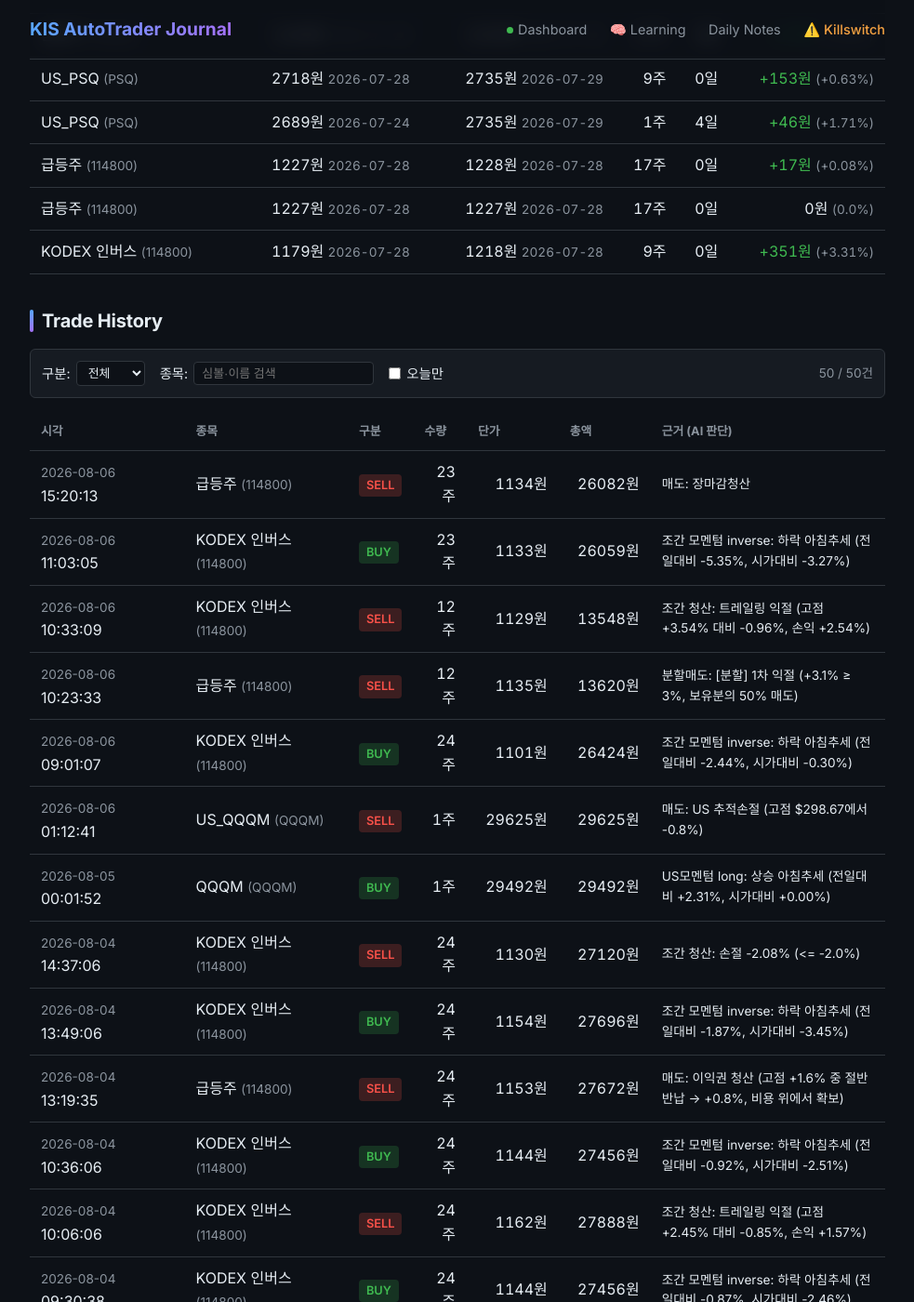
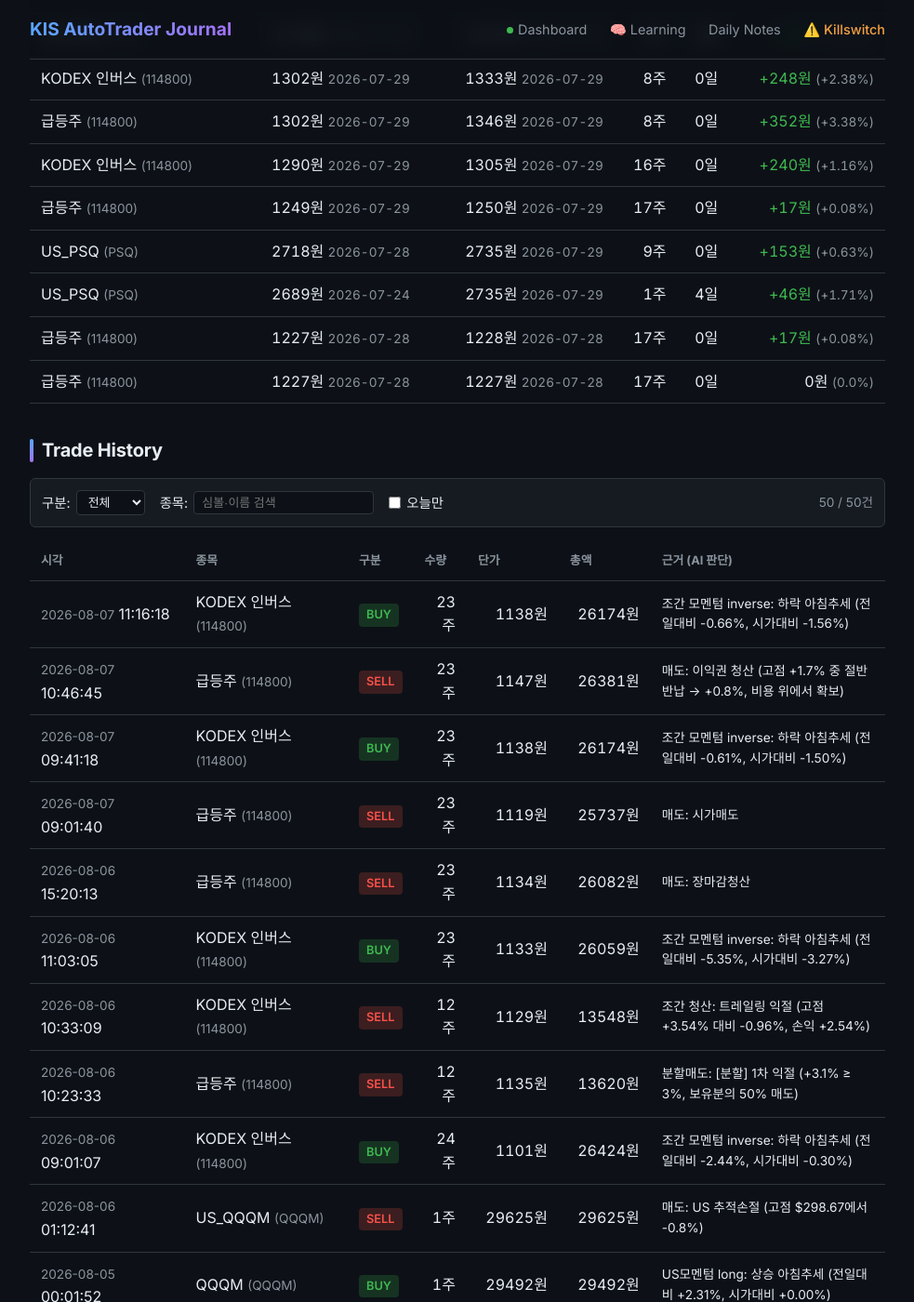
Before and after one commit to BudongJW/kis-trading-journal, a Jekyll site: the page built from index.html, in a window 1280 px wide and 1400 px high, scrolled down 4533 px. Shown: the whole window at 93% size, without its empty margins (148-1131 px from the left). Built offline with Jekyll 4.4.1, drawn with Linux system fonts in a browser that asks for light colours; nearby versions of some CDN libraries; some of the changed text lies outside the part shown.

Commit message:
auto: portfolio update 14:41

```diff
--- a/_data/portfolio.json
+++ b/_data/portfolio.json
@@ -1,5 +1,5 @@
 {
-  "updated_at": "2026-08-07T10:00:29.006985+09:00",
+  "updated_at": "2026-08-07T14:41:45.956455+09:00",
   "initial_capital": 500000,
   "cash": 847094,
   "holdings": [
@@ -7,12 +7,14 @@
       "symbol": "114800",
       "name": "KODEX 인버스",
       "qty": 23,
-      "current_price": 1122,
-      "value": 25806,
-      "buy_price": 1138,
-      "pnl": -368,
-      "pnl_pct": -1.4,
-      "manual": true,
+      "current_price": 1142,
+      "value": 26266,
+      "buy_price": 1139,
+      "pnl": 69,
+      "pnl_pct": 0.26,
+      "atr_at_buy": 0.0,
+      "hold_days": 0,
+      "peak_price": 1151,
       "stop_price": 1104
     }
   ],
@@ -29,66 +31,18 @@
     "set_at": "",
     "set_by": ""
   },
-  "holdings_value": 25806,
-  "total_value": 847101,
-  "total_pnl": -288,
-  "total_pnl_pct": -0.03,
-  "realized_pnl": 80,
-  "unrealized_pnl": -368,
-  "total_trades": 212,
-  "completed_trades": 115,
-  "winning_trades": 69,
+  "holdings_value": 26266,
+  "total_value": 847745,
+  "total_pnl": 356,
+  "total_pnl_pct": 0.04,
+  "realized_pnl": 287,
+  "unrealized_pnl": 69,
+  "total_trades": 216,
+  "completed_trades": 116,
+  "winning_trades": 70,
   "losing_trades": 42,
-  "win_rate": 60.0,
+  "win_rate": 60.3,
   "trades": [
-    {
-      "timestamp": "2026-07-28T11:42:16",
-      "date": "2026-07-28",
-      "time": "11:42:16",
-      "symbol": "114800",
-      "name": "KODEX 인버스",
-      "side": "buy",
-      "qty": 17,
-      "price": 1227,
-      "amount": 20859,
-      "reason": "조간 모멘텀 inverse: 하락 아침추세 (전일대비 -10.05%, 시가대비 -4.58%)"
-    },
-    {
-      "timestamp": "2026-07-28T12:21:14",
-      "date": "2026-07-28",
-      "time": "12:21:14",
-      "symbol": "114800",
-      "name": "급등주",
-      "side": "sell",
-      "qty": 17,
-      "price": 1227,
-      "amount": 20859,
-      "reason": "매도: 본전이익 보존 (고점 +1.1%였다가 반전 → +0.0%, 손절 전 이익권 청산)"
-    },
-    {
-      "timestamp": "2026-07-28T12:51:16",
-      "date": "2026-07-28",
-      "time": "12:51:16",
-      "symbol": "114800",
-      "name": "KODEX 인버스",
-      "side": "buy",
-      "qty": 17,
-      "price": 1227,
-      "amount": 20859,
-      "reason": "조간 모멘텀 inverse: 하락 아침추세 (전일대비 -10.15%, 시가대비 -4.68%)"
-    },
-    {
-      "timestamp": "2026-07-28T13:56:44",
-      "date": "2026-07-28",
-      "time": "13:56:44",
-      "symbol": "114800",
-      "name": "급등주",
-      "side": "sell",
-      "qty": 17,
-      "price": 1228,
-      "amount": 20876,
-      "reason": "매도: 본전이익 보존 (고점 +1.1%였다가 반전 → +0.1%, 손절 전 이익권 청산)"
-    },
     {
       "timestamp": "2026-07-28T23:59:56",
       "date": "2026-07-28",
@@ -640,23 +594,57 @@
       "price": 1134,
       "amount": 26082,
       "reason": "매도: 장마감청산"
+    },
+    {
+      "timestamp": "2026-08-07T09:01:40",
+      "date": "2026-08-07",
+      "time": "09:01:40",
+      "symbol": "114800",
+      "name": "급등주",
+      "side": "sell",
+      "qty": 23,
+      "price": 1119,
+      "amount": 25737,
+      "reason": "매도: 시가매도"
+    },
+    {
+      "timestamp": "2026-08-07T09:41:18",
+      "date": "2026-08-07",
+      "time": "09:41:18",
+      "symbol": "114800",
+      "name": "KODEX 인버스",
+      "side": "buy",
+      "qty": 23,
+      "price": 1138,
+      "amount": 26174,
+      "reason": "조간 모멘텀 inverse: 하락 아침추세 (전일대비 -0.61%, 시가대비 -1.50%)"
+    },
+    {
+      "timestamp": "2026-08-07T10:46:45",
+      "date": "2026-08-07",
+      "time": "10:46:45",
+      "symbol": "114800",
+      "name": "급등주",
+      "side": "sell",
+      "qty": 23,
+      "price": 1147,
+      "amount": 26381,
+      "reason": "매도: 이익권 청산 (고점 +1.7% 중 절반 반납 → +0.8%, 비용 위에서 확보)"
+    },
+    {
+      "timestamp": "2026-08-07T11:16:18",
+      "date": "2026-08-07",
+      "time": "11:16:18",
+      "symbol": "114800",
+      "name": "KODEX 인버스",
+      "side": "buy",
+      "qty": 23,
+      "price": 1138,
+      "amount": 26174,
+      "reason": "조간 모멘텀 inverse: 하락 아침추세 (전일대비 -0.66%, 시가대비 -1.56%)"
     }
   ],
   "realized": [
-    {
-      "symbol": "114800",
-      "name": "KODEX 인버스",
-      "buy_date": "2026-07-28",
-      "buy_time": "09:00:39",
-      "buy_price": 1179,
-      "sell_date": "2026-07-28",
-      "sell_time": "11:12:45",
-      "sell_price": 1218,
-      "qty": 9,
-      "pnl": 351,
-      "pnl_pct": 3.31,
-      "hold_days": 0
-    },
     {
       "symbol": "114800",
       "name": "급등주",
@@ -1062,41 +1050,76 @@
       "pnl": 23,
       "pnl_pct": 0.09,
       "hold_days": 0
+    },
+    {
+      "symbol": "114800",
+      "name": "급등주",
+      "buy_date": "2026-08-07",
+      "buy_time": "09:41:18",
+      "buy_price": 1138,
+      "sell_date": "2026-08-07",
+      "sell_time": "10:46:45",
+      "sell_price": 1147,
+      "qty": 23,
+      "pnl": 207,
+      "pnl_pct": 0.79,
+      "hold_days": 0
     }
   ],
   "rejected_orders": [],
   "today_summary": {
     "date": "2026-08-07",
-    "buys": 0,
-    "sells": 0,
-    "completed_round_trips": 0,
-    "buy_notional": 0,
-    "sell_notional": 0,
-    "fees": 0,
-    "taxes": 0,
-    "total_cost": 0,
-    "realized_pnl_gross": 0,
-    "realized_pnl_net": 0,
-    "best_trade": null,
-    "worst_trade": null
+    "buys": 2,
+    "sells": 2,
+    "completed_round_trips": 1,
+    "buy_notional": 52348,
+    "sell_notional": 52118,
+    "fees": 16,
+    "taxes": 120,
+    "total_cost": 136,
+    "realized_pnl_gross": 207,
+    "realized_pnl_net": 71,
+    "best_trade": {
+      "symbol": "114800",
+      "name": "급등주",
+      "pnl": 207,
+      "pnl_pct": 0.79
+    },
+    "worst_trade": {
+      "symbol": "114800",
+      "name": "급등주",
+      "pnl": 207,
+      "pnl_pct": 0.79
+    }
   },
   "costs": {
-    "total_fees": 6833,
-    "total_taxes": 24351,
-    "total_cost": 31184,
-    "realized_pnl_gross": 80,
-    "realized_pnl_net": -31104,
+    "total_fees": 6849,
+    "total_taxes": 24471,
+    "total_cost": 31320,
+    "realized_pnl_gross": 287,
+    "realized_pnl_net": -31033,
     "tax_exemption_remaining_krw": 2500000
   },
   "performance": {
-    "sharpe_ratio": -0.0,
+    "sharpe_ratio": 0.0,
     "max_drawdown_pct": -100.0,
     "profit_factor": 1.0,
-    "avg_win_pct": 1.52,
+    "avg_win_pct": 1.51,
     "avg_loss_pct": -1.69,
-    "total_return_pct": -0.06
+    "total_return_pct": 0.07
   },
-  "r_summary": {},
+  "r_summary": {
+    "total_trades": 2,
+    "avg_r": -0.07,
+    "median_r": 0.26,
+    "win_rate": 0.5,
+    "avg_win_r": 0.26,
+    "avg_loss_r": -0.41,
+    "expectancy_r": -0.07,
+    "best_r": 0.26,
+    "worst_r": -0.41,
+    "last_updated": "2026-08-07 10:46"
+  },
   "daily_history": [
     {
       "date": "2026-05-12",
@@ -2003,13 +2026,13 @@
     },
     {
       "date": "2026-08-07",
-      "total_value": 847101,
+      "total_value": 847745,
       "cash": 847094,
-      "holdings_value": 25806,
-      "day_pnl": -368,
-      "cumul_pnl": -288,
-      "realized_pnl": 80,
-      "unrealized_pnl": -368,
+      "holdings_value": 26266,
+      "day_pnl": 140,
+      "cumul_pnl": 356,
+      "realized_pnl": 287,
+      "unrealized_pnl": 69,
       "net_deposit": 347389,
       "regime": "down",
       "hmm_state": "sideways",
@@ -2096,7 +2119,7 @@
     ]
   },
   "risk": {
-    "kelly_f": 0.1444,
+    "kelly_f": 0.1463,
     "drawdown_scale": 1.2,
     "drawdown_reason": "3연속 수익 → 120% 확대",
     "stop_type": "ATR×1.5 동적",
@@ -2106,12 +2129,19 @@
     "trained": false
   },
   "bear_strategy": {
-    "regime": "BULL",
-    "enabled": false
+    "enabled": true,
+    "regime": "CAUTION",
+    "confidence": 0.65,
+    "sma_ratio": 0.1214,
+    "canary_bad": 1,
+    "canary_scores": {
+      "195930": 1.2814,
+      "132030": -0.3246
+    }
   },
   "us_session": {
     "enabled": true,
-    "cash_usd": 578.262891,
+    "cash_usd": 578.17741,
     "positions": 0,
     "holdings": [],
     "max_positions": 3,
@@ -2281,10 +2311,10 @@
     "game": {
       "level": 10,
       "title": "베테랑",
-      "xp": 34666,
-      "xp_in_level": 5190,
+      "xp": 35066,
+      "xp_in_level": 5590,
       "xp_for_next": 12388,
-      "progress_pct": 41.9,
+      "progress_pct": 45.1,
       "achievements": [
         {
           "icon": "🎯",
@@ -2314,7 +2344,7 @@
           "icon": "💰",
           "name": "수익 전환",
           "desc": "누적 손익 플러스",
-          "done": false
+          "done": true
         },
         {
           "icon": "📊",
@@ -2353,7 +2383,7 @@
         {
           "label": "거래경험",
           "icon": "💼",
-          "value": 212,
+          "value": 216,
           "suffix": "건",
           "bar": null
         },
@@ -2365,7 +2395,7 @@
           "bar": null
         }
       ],
-      "unlocked_count": 6
+      "unlocked_count": 7
     }
   },
   "day_plan": {
@@ -2381,9 +2411,9 @@
     "size_mult": 0.4,
     "k_effective": 0.75,
     "allow_summary": "인버스",
-    "briefing": "오늘 스탠스 방어(DEFENSIVE) · 레짐 BEAR·신뢰도 10% · 美 오버나이트 bearish(-0.8%) · 고변동(94.0%ile) · 예산 25%·최대 1종목·허용 인버스",
+    "briefing": "오늘 스탠스 방어(DEFENSIVE) · 레짐 CAUTION·신뢰도 10% · 美 오버나이트 bearish(-0.8%) · 고변동(94.0%ile) · 예산 25%·최대 1종목·허용 인버스",
     "signals": {
-      "regime": "BEAR",
+      "regime": "CAUTION",
       "confidence": 0.097,
       "direction": "bearish",
       "nasdaq_change": -0.83,
@@ -2396,10 +2426,10 @@
     "enabled": true,
     "dry_run": true,
     "gate_allowed": false,
-    "gate_reason": "레짐 BEAR(BULL 아님) → 레버리지 금지",
+    "gate_reason": "레짐 CAUTION(BULL 아님) → 레버리지 금지",
     "hard_stop_pct": 0.04,
     "max_weight": 0.15,
-    "regime": "BEAR",
+    "regime": "CAUTION",
     "hmm_state": "sideways",
     "hmm_confidence": 0.876,
     "universe": [
--- a/state/trades.csv
+++ b/state/trades.csv
@@ -211,3 +211,7 @@
 2026-08-06T10:33:09,114800,KODEX 인버스,sell,12,1129,13548,0,"조간 청산: 트레일링 익절 (고점 +3.54% 대비 -0.96%, 손익 +2.54%)"
 2026-08-06T11:03:05,114800,KODEX 인버스,buy,23,1133,26059,0,"조간 모멘텀 inverse: 하락 아침추세 (전일대비 -5.35%, 시가대비 -3.27%)"
 2026-08-06T15:20:13,114800,급등주,sell,23,1134,26082,0,매도: 장마감청산
+2026-08-07T09:01:40,114800,급등주,sell,23,1119,25737,0,매도: 시가매도
+2026-08-07T09:41:18,114800,KODEX 인버스,buy,23,1138,26174,0,"조간 모멘텀 inverse: 하락 아침추세 (전일대비 -0.61%, 시가대비 -1.50%)"
+2026-08-07T10:46:45,114800,급등주,sell,23,1147,26381,0,"매도: 이익권 청산 (고점 +1.7% 중 절반 반납 → +0.8%, 비용 위에서 확보)"
+2026-08-07T11:16:18,114800,KODEX 인버스,buy,23,1138,26174,0,"조간 모멘텀 inverse: 하락 아침추세 (전일대비 -0.66%, 시가대비 -1.56%)"
```
Also changed, not shown: state/positions.json (+8 -9 lines).
